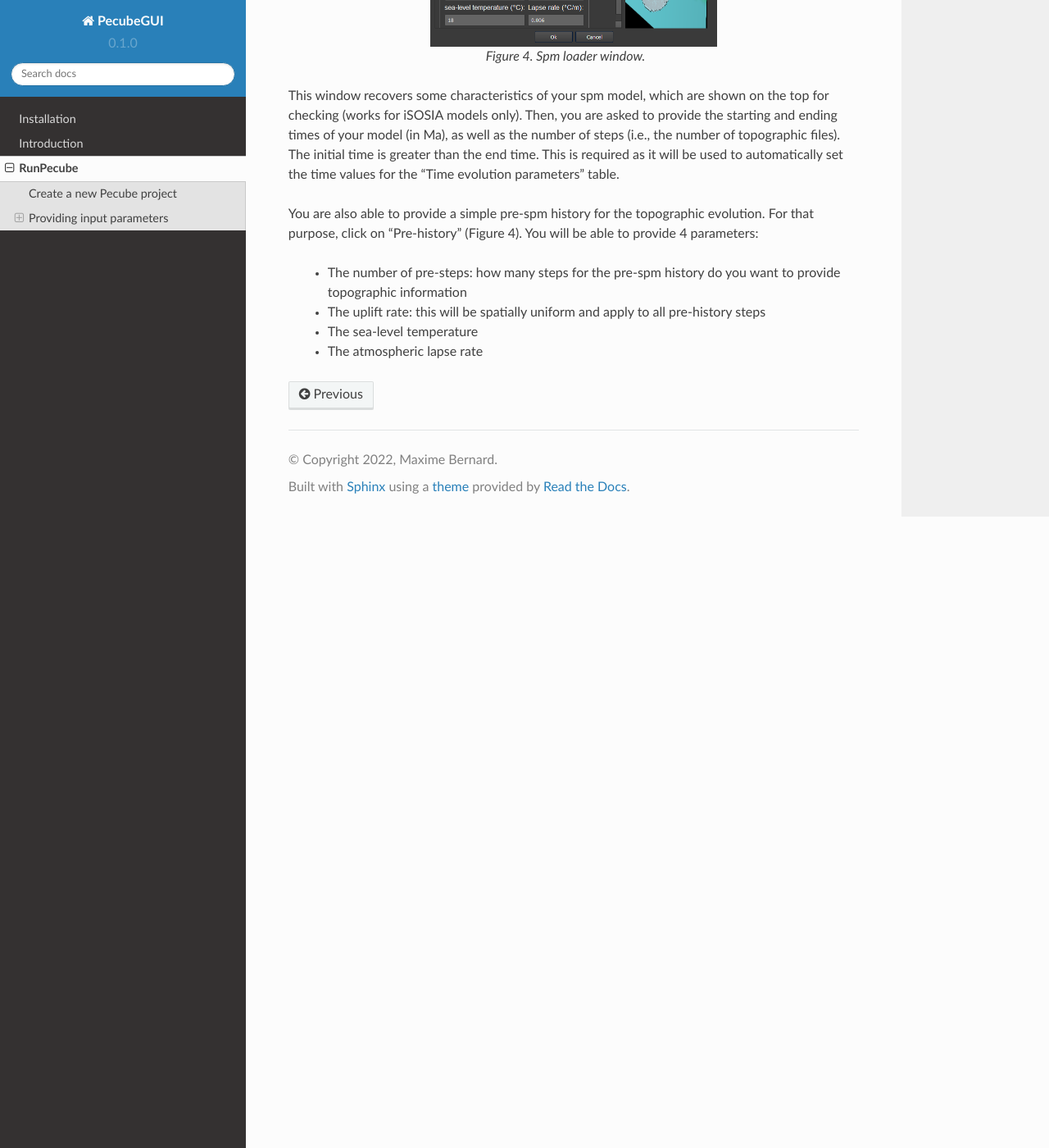
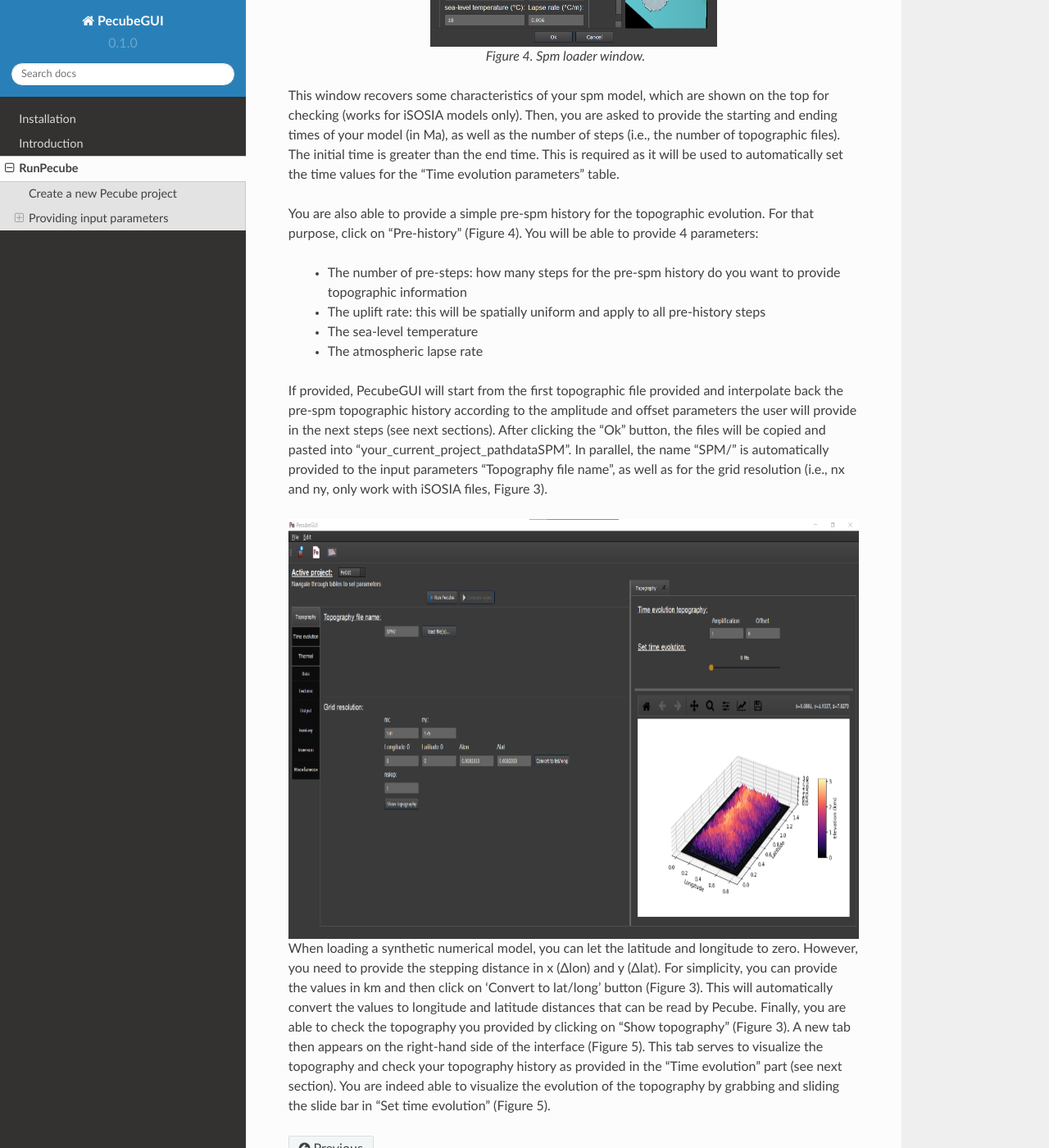
Before and after one commit to MBernAca/PecubeGUI_Doc, a Sphinx documentation site: the page built from docs/source/runPecube.rst, in a window 1280 px wide and 1400 px high, scrolled down 1916 px. Shown: the whole window at 82% size. Built offline with Sphinx 7.4.7 and the Read the Docs theme 2.0.0, drawn with Linux system fonts in a browser that asks for light colours.

Commit message:
Update runPecube.rst

```diff
--- a/docs/source/runPecube.rst
+++ b/docs/source/runPecube.rst
@@ -54,3 +54,13 @@ You are also able to provide a simple pre-spm history for the topographic evolut
   *	The uplift rate: this will be spatially uniform and apply to all pre-history steps
   *	The sea-level temperature
   *	The atmospheric lapse rate
+
+
+If provided, PecubeGUI will start from the first topographic file provided and interpolate back the pre-spm topographic history according to the amplitude and offset parameters the user will provide in the next steps (see next sections).
+After clicking the “Ok” button, the files will be copied and pasted into “your_current_project_path\data\SPM”. In parallel, the name “SPM/” is automatically provided to the input parameters “Topography file name”, as well as for the grid resolution (i.e., nx and ny, only work with iSOSIA files, Figure 3).
+
+.. figure:: ../images/setTopography.png
+  :scale: 50
+  :align: center
+
+When loading a synthetic numerical model, you can let the latitude and longitude to zero. However, you need to provide the stepping distance in x (Δlon) and y (Δlat). For simplicity, you can provide the values in km and then click on ‘Convert to lat/long’ button (Figure 3). This will automatically convert the values to longitude and latitude distances that can be read by Pecube. Finally, you are able to check the topography you provided by clicking on “Show topography” (Figure 3). A new tab then appears on the right-hand side of the interface (Figure 5). This tab serves to visualize the topography and check your topography history as provided in the “Time evolution” part (see next section). You are indeed able to visualize the evolution of the topography by grabbing and sliding the slide bar in “Set time evolution” (Figure 5).
```
